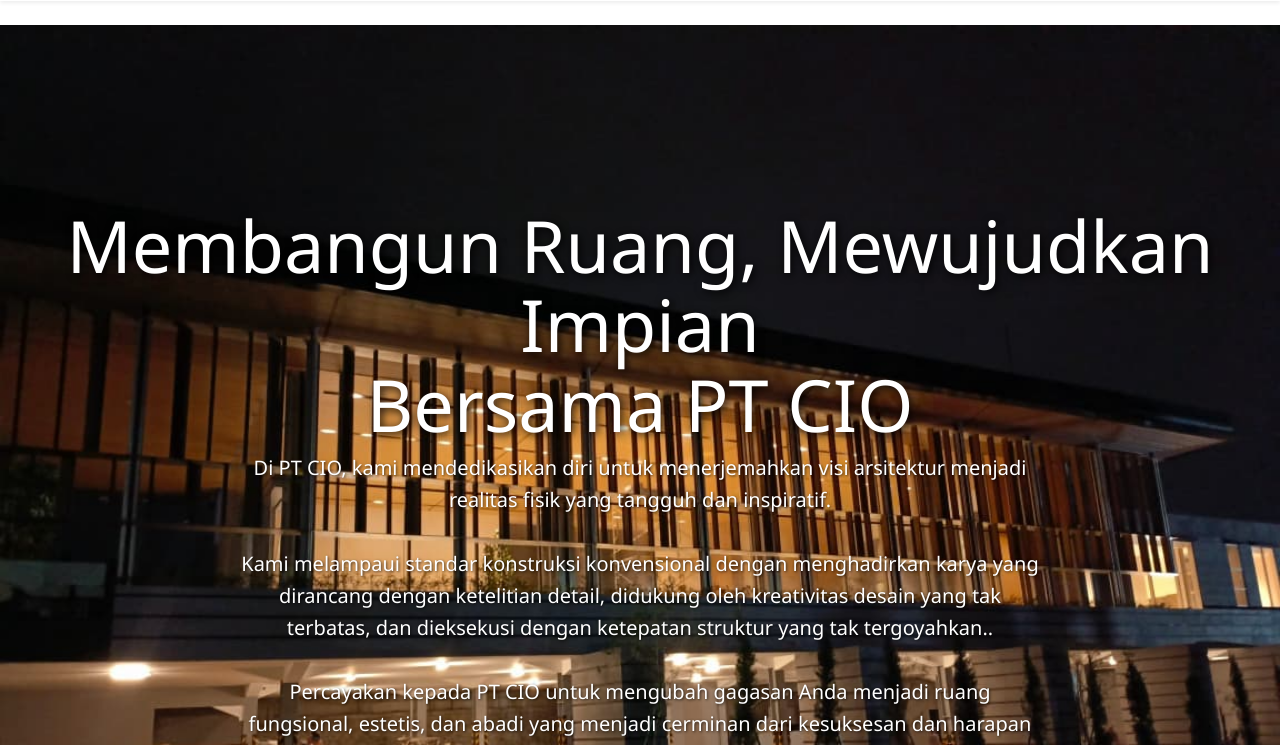
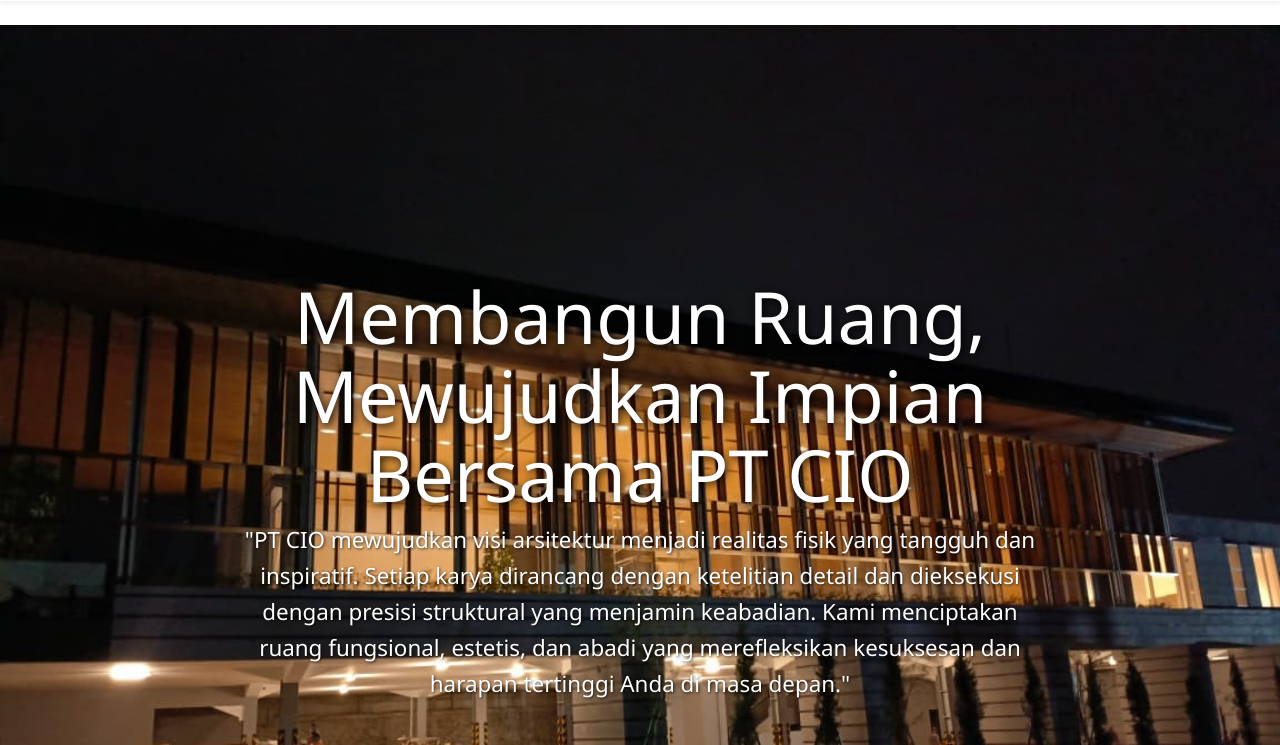
Before and after one commit to prawira1510/PTcio, a plain HTML site: page index.html in a window 1280 px wide. Shown: the part 55-800 px from the top of the page. Drawn offline with nearby package versions, Linux system fonts and the light colour scheme.

Commit message:
update 5/11/25

```diff
--- a/index.html
+++ b/index.html
@@ -66,14 +66,12 @@
                 <img src="img/bg hero new.jpg" class="d-block w-100 hero-img" alt="Proyek Infrastruktur PT CIO">
                 <div class="carousel-caption d-flex flex-column justify-content-center align-items-center">
                     <h1 class="hero-title animate__animated animate__fadeInDown">
-                        Membangun Ruang, Mewujudkan Impian<br class="d-none d-md-block"> Bersama PT CIO
+                        Membangun Ruang, <br>Mewujudkan Impian<br class="d-none d-md-block"> Bersama PT CIO
                     </h1>
                     <p class="hero-description">
-                        Di PT CIO, kami mendedikasikan diri untuk menerjemahkan visi arsitektur menjadi realitas fisik yang tangguh dan inspiratif. <br>
-                        <br>
-                        Kami melampaui standar konstruksi konvensional dengan menghadirkan karya yang dirancang dengan ketelitian detail, didukung oleh kreativitas desain yang tak terbatas, dan dieksekusi dengan ketepatan struktur yang tak tergoyahkan.. <br>
-                        <br>
-                        Percayakan kepada PT CIO untuk mengubah gagasan Anda menjadi ruang fungsional, estetis, dan abadi yang menjadi cerminan dari kesuksesan dan harapan Anda di masa depan.
+                        "PT CIO mewujudkan visi arsitektur menjadi realitas fisik yang tangguh dan inspiratif.
+                        Setiap karya dirancang dengan ketelitian detail dan dieksekusi dengan presisi struktural yang menjamin keabadian.
+                        Kami menciptakan ruang fungsional, estetis, dan abadi yang merefleksikan kesuksesan dan harapan tertinggi Anda di masa depan."
                     </p>
                 </div>
             </div>
--- a/style.css
+++ b/style.css
@@ -199,7 +199,8 @@
 }
 /* Deskripsi baru yang Anda tambahkan */
 .hero-description {
-    font-size: 1.1rem;
+    /* DEFAULT FONT SIZE, AKAN DITIMPA OLEH MEDIA QUERIES */
+    font-size: 1.25rem; /* DIUBAH DARI 1.1rem (Basis) */
     color: var(--bs-white);
     text-shadow: 1px 1px 3px rgba(0, 0, 0, 0.7);
     margin-bottom: 2rem;
@@ -708,19 +709,18 @@
 @media (min-width: 992px) {
     .hero-title {
         /* Meningkatkan ukuran judul utama untuk Desktop */
-        font-size: 4.5rem; /* Dari 3.5rem (Default) menjadi 4.5rem */
+        font-size: 4.5rem;
     }
     .hero-subtitle {
         /* Meningkatkan ukuran subjudul untuk Desktop */
-        font-size: 2.2rem; /* Dari 1.8rem (Default) menjadi 2.2rem */
+        font-size: 2.2rem;
     }
     .hero-description {
-        /* Meningkatkan ukuran deskripsi agar lebih mudah dibaca */
-        font-size: 1.25rem; /* Dari 1.1rem (Default) menjadi 1.25rem */
+        /* PERUBAHAN: Ditingkatkan dari 1.25rem menjadi 1.4rem untuk membuatnya lebih besar */
+        font-size: 1.4rem;
         max-width: 800px;
     }
     .hero-carousel {
-        /* Tambahkan sedikit tinggi agar Hero lebih mendominasi di desktop */
         height: 100vh;
     }
 }
@@ -798,7 +798,8 @@
     font-size: 1.5rem;
 }
 .hero-description {
-    font-size: 1rem;
+    /* PERUBAHAN: Ditingkatkan dari 1rem menjadi 1.1rem */
+    font-size: 1.1rem;
     max-width: 90%;
 }
 }
@@ -939,9 +940,9 @@
         display: block !important;
     }
     .hero-description {
-        /* PERBAIKAN: Memastikan Deskripsi Tampil di Mobile */
+        /* PERUBAHAN: Ditingkatkan dari 0.9rem menjadi 1rem */
         display: block !important;
-        font-size: 0.9rem; /* Mengatur ukuran agar muat */
+        font-size: 1rem;
         line-height: 1.4;
         max-width: 90%;
         margin-left: auto;
```
Lines whose indentation alone changed are shown as unchanged.
